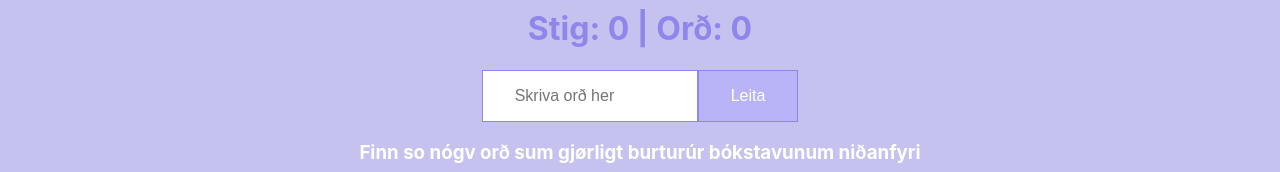
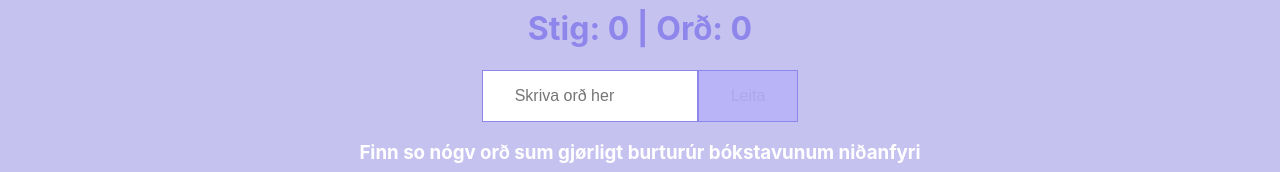
Before and after one commit to Herkr/scrabble, a React (Create React App) app: page /scrabble/easy in a window 1280 px wide. Both pictures are taken after a click on the button "Eg gevi upp". Shown: the part 238-410 px from the top of the page. Built offline with nearby package versions, Linux system fonts and the light colour scheme; no server answers; the database is empty.

Commit message:
disabled button css

```diff
--- a/src/css/Scrabble.css
+++ b/src/css/Scrabble.css
@@ -41,6 +41,10 @@
 
 .App-button:hover {
   background-color: #8f86eb;
+}
+
+.App-button:disabled {
+  color: #ada8ec;
 }
 
 .App-link {
```
